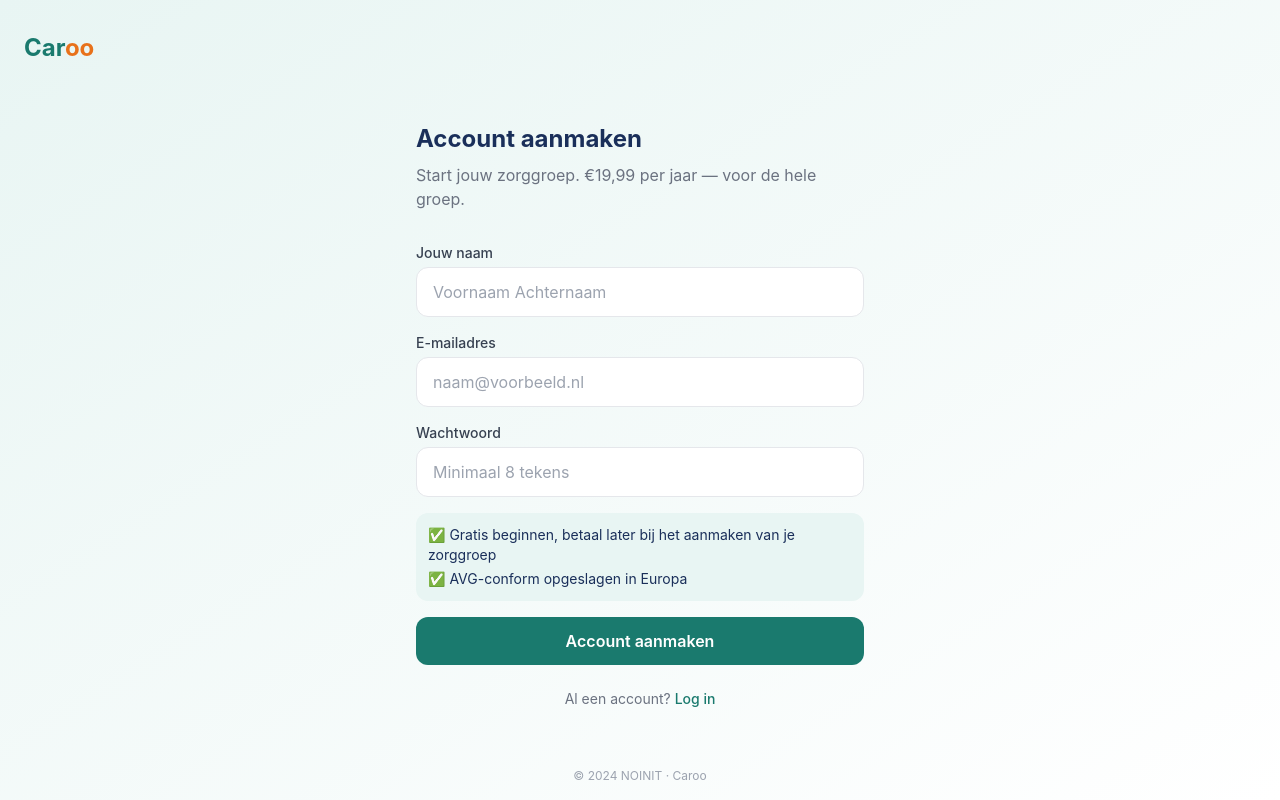
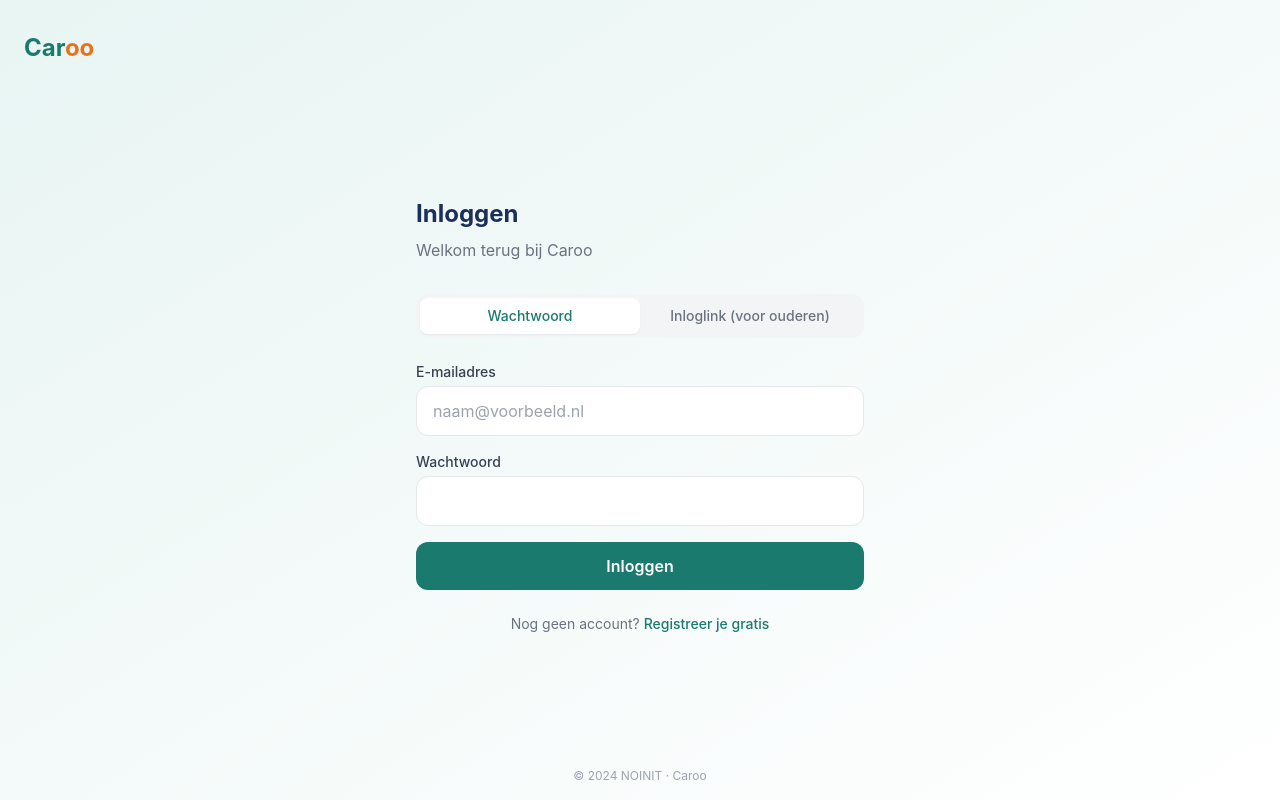
Before and after one commit to NOINIT/caroo, a Next.js app in the folder caroo/: page /login in a window 1280 px wide. Built offline with nearby package versions, Linux system fonts and the light colour scheme.

Commit message:
Update page.tsx

```diff
--- a/caroo/app/(auth)/login/page.tsx
+++ b/caroo/app/(auth)/login/page.tsx
@@ -3,9 +3,14 @@
 import { useState } from 'react'
 import { useSearchParams } from 'next/navigation'
 import Link from 'next/link'
-import { registreer } from '@/app/auth/actions'
+import { inloggen, magicLink } from '@/app/auth/actions'
 
-export default function RegistreerPage() {
+export default function LoginPage() {
+  const [tabblad, setTabblad] = useState<'wachtwoord' | 'magic'>('wachtwoord')
+  const [fout, setFout] = useState<string | null>(null)
+  const [succes, setSucces] = useState(false)
+  const [laden, setLaden] = useState(false)
+
   const searchParams = useSearchParams()
   const redirectNaar = searchParams.get('redirect')
   const token = searchParams.get('token')
@@ -15,31 +20,77 @@ export default function RegistreerPage() {
 
   const viaUitnodiging = !!redirectNaar
 
-  const [fout, setFout] = useState<string | null>(null)
-  const [laden, setLaden] = useState(false)
-
-  async function handleRegistreer(e: React.FormEvent<HTMLFormElement>) {
+  async function handleInloggen(e: React.FormEvent<HTMLFormElement>) {
     e.preventDefault()
     setLaden(true)
     setFout(null)
+    const formData = new FormData(e.currentTarget)
+    const resultaat = await inloggen(formData)
+    if (resultaat?.error) setFout(resultaat.error)
+    setLaden(false)
+  }
 
+  async function handleMagicLink(e: React.FormEvent<HTMLFormElement>) {
+    e.preventDefault()
+    setLaden(true)
+    setFout(null)
     const formData = new FormData(e.currentTarget)
-    const resultaat = await registreer(formData)
+    const resultaat = await magicLink(formData)
     if (resultaat?.error) {
       setFout(resultaat.error)
+    } else if (resultaat?.success) {
+      setSucces(true)
+    }
     setLaden(false)
   }
+
+  if (succes) {
+    return (
+      <div className="caroo-card text-center py-8">
+        <div className="text-5xl mb-4">📧</div>
+        <h2 className="text-xl font-bold text-caroo-donker mb-2">
+          Check je e-mail
+        </h2>
+        <p className="text-gray-600">
+          We hebben een inloglink gestuurd. Klik op de link in de e-mail om in te loggen.
+        </p>
+        <p className="text-sm text-gray-400 mt-4">
+          Geen e-mail ontvangen? Check ook je spamfolder.
+        </p>
+      </div>
+    )
   }
 
   return (
     <div>
       <div className="mb-8">
-        <h1 className="text-2xl font-bold text-caroo-donker mb-2">Account aanmaken</h1>
+        <h1 className="text-2xl font-bold text-caroo-donker mb-2">Inloggen</h1>
         <p className="text-gray-500">
-          {viaUitnodiging
-            ? 'Maak een account aan om de uitnodiging te accepteren.'
-            : 'Start jouw zorggroep. €19,99 per jaar — voor de hele groep.'}
+          {viaUitnodiging ? 'Log in om de uitnodiging te accepteren.' : 'Welkom terug bij Caroo'}
         </p>
+      </div>
+
+      <div className="flex bg-caroo-grijs-licht rounded-caroo p-1 mb-6">
+        <button
+          onClick={() => setTabblad('wachtwoord')}
+          className={`flex-1 py-2 text-sm font-medium rounded-lg transition-all ${
+            tabblad === 'wachtwoord'
+              ? 'bg-white text-caroo-groen shadow-sm'
+              : 'text-gray-500'
+          }`}
+        >
+          Wachtwoord
+        </button>
+        <button
+          onClick={() => setTabblad('magic')}
+          className={`flex-1 py-2 text-sm font-medium rounded-lg transition-all ${
+            tabblad === 'magic'
+              ? 'bg-white text-caroo-groen shadow-sm'
+              : 'text-gray-500'
+          }`}
+        >
+          Inloglink (voor ouderen)
+        </button>
       </div>
 
       {fout && (
@@ -48,20 +99,9 @@ export default function RegistreerPage() {
         </div>
       )}
 
-      <form onSubmit={handleRegistreer} className="space-y-4">
+      {tabblad === 'wachtwoord' ? (
+        <form onSubmit={handleInloggen} className="space-y-4">
           <input type="hidden" name="redirectNaar" value={volledigeRedirect} />
-        <div>
-          <label className="input-label" htmlFor="naam">Jouw naam</label>
-          <input
-            id="naam"
-            name="naam"
-            type="text"
-            autoComplete="name"
-            required
-            className="input-field"
-            placeholder="Voornaam Achternaam"
-          />
-        </div>
           <div>
             <label className="input-label" htmlFor="email">E-mailadres</label>
             <input
@@ -80,37 +120,53 @@ export default function RegistreerPage() {
               id="wachtwoord"
               name="wachtwoord"
               type="password"
-            autoComplete="new-password"
+              autoComplete="current-password"
               required
-            minLength={8}
               className="input-field"
-            placeholder="Minimaal 8 tekens"
             />
           </div>
-
-        {!viaUitnodiging && (
-          <div className="bg-caroo-groen-licht rounded-caroo p-3 text-sm text-caroo-donker">
-            <p>✅ Gratis beginnen, betaal later bij het aanmaken van je zorggroep</p>
-            <p className="mt-1">✅ AVG-conform opgeslagen in Europa</p>
-          </div>
-        )}
-
           <button
             type="submit"
             disabled={laden}
-          className="btn-primary w-full"
+            className="btn-primary w-full mt-2"
           >
-          {laden ? 'Account aanmaken...' : 'Account aanmaken'}
+            {laden ? 'Even wachten...' : 'Inloggen'}
           </button>
         </form>
+      ) : (
+        <form onSubmit={handleMagicLink} className="space-y-4">
+          <p className="text-sm text-gray-600 bg-caroo-groen-licht rounded-caroo p-3">
+            ✨ Geen wachtwoord nodig. Vul je e-mailadres in en we sturen een inloglink.
+          </p>
+          <div>
+            <label className="input-label" htmlFor="email-magic">E-mailadres</label>
+            <input
+              id="email-magic"
+              name="email"
+              type="email"
+              autoComplete="email"
+              required
+              className="input-field text-ou-base"
+              placeholder="naam@voorbeeld.nl"
+            />
+          </div>
+          <button
+            type="submit"
+            disabled={laden}
+            className="btn-primary w-full mt-2"
+          >
+            {laden ? 'Even wachten...' : 'Stuur inloglink'}
+          </button>
+        </form>
+      )}
 
       <p className="text-center text-sm text-gray-500 mt-6">
-        Al een account?{' '}
+        Nog geen account?{' '}
         <Link
-          href={`/login${viaUitnodiging ? `?redirect=${encodeURIComponent(volledigeRedirect)}` : ''}`}
+          href={viaUitnodiging ? `/registreer?redirect=${redirectNaar}&token=${token}` : '/registreer'}
           className="text-caroo-groen font-medium hover:underline"
         >
-          Log in
+          Registreer je gratis
         </Link>
       </p>
     </div>
```
Lines whose indentation alone changed are shown as unchanged.
